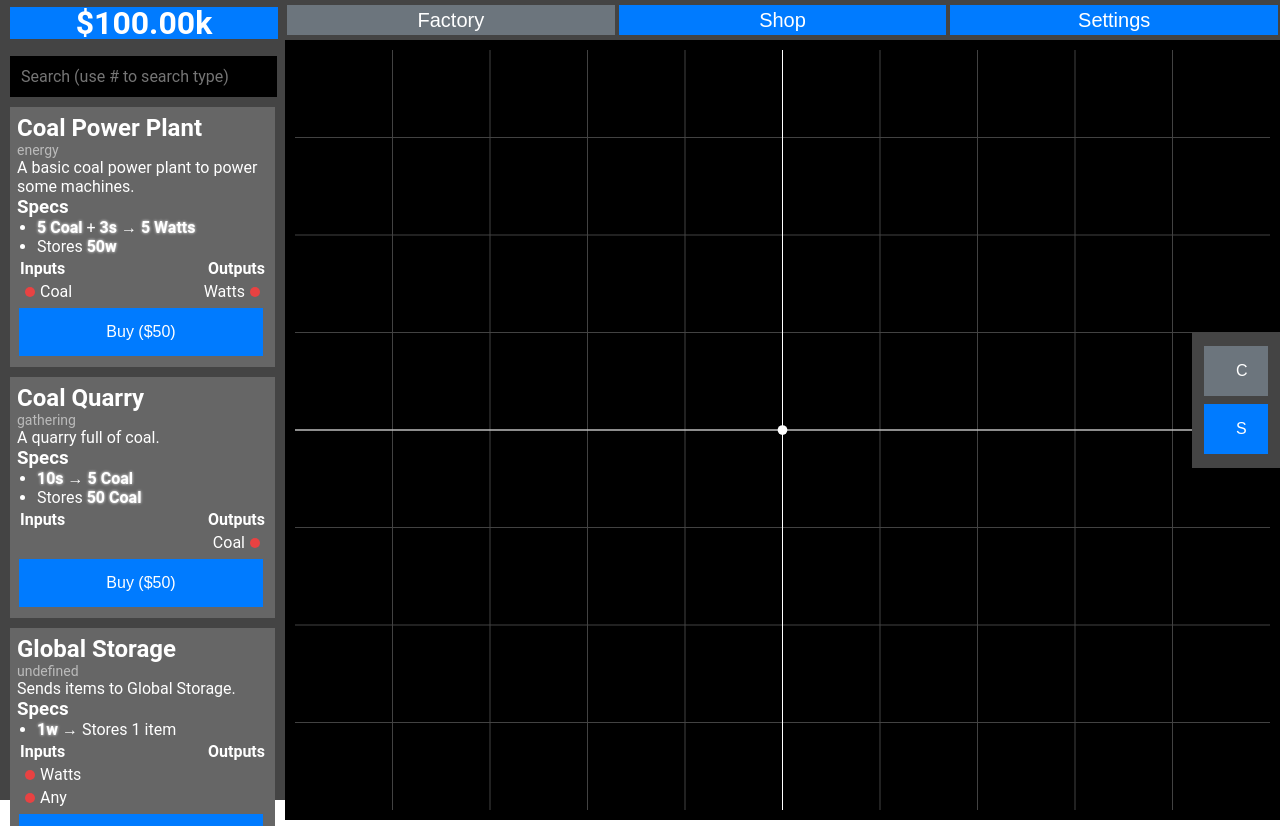
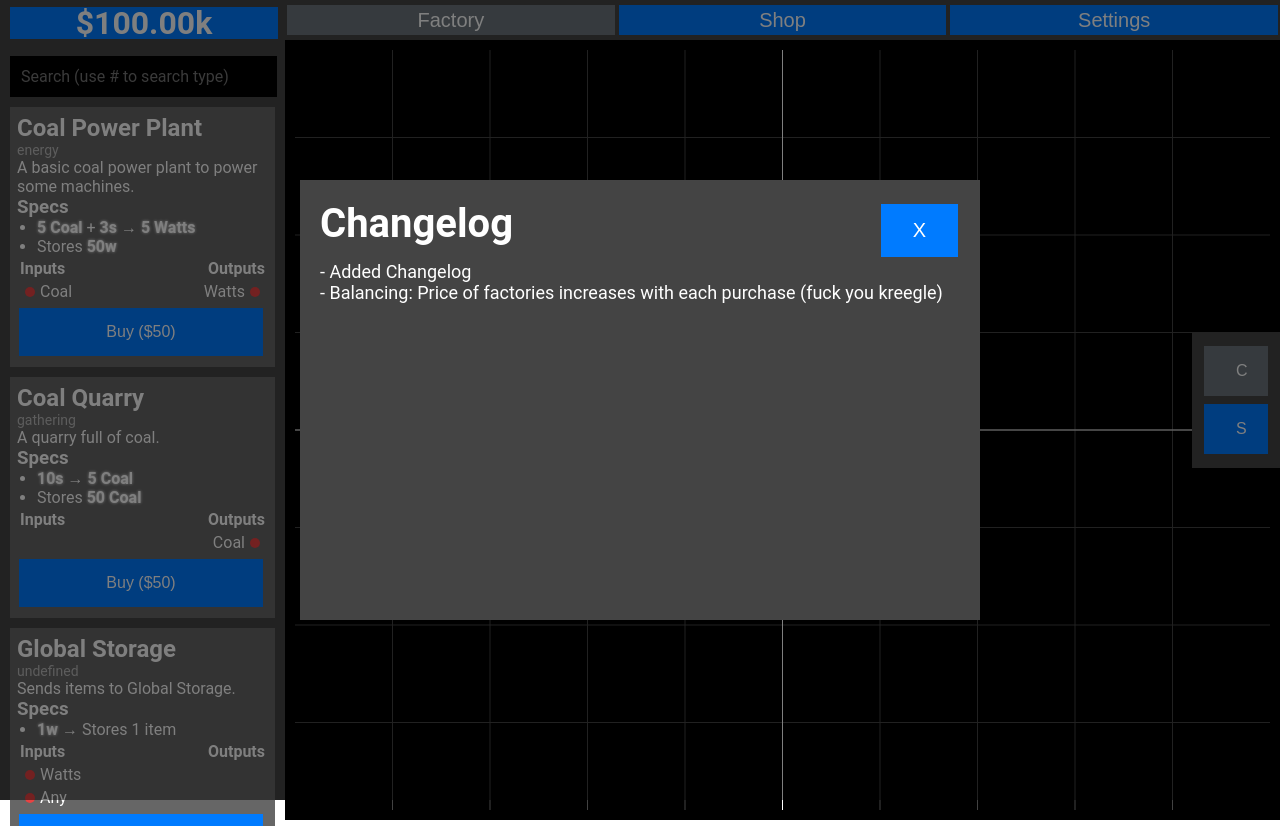
Before and after one commit to MrDiamondDog/factory-game, a website built with webpack: page public/index.html in a window 1280 px wide. Built offline with nearby package versions, Linux system fonts and the light colour scheme.

Commit message:
changelog

```diff
--- a/public/index.html
+++ b/public/index.html
@@ -51,6 +51,15 @@
             <button id="tool-cursor" data-tool="Cursor">C</button>
             <button id="tool-select" data-tool="Select">S</button>
         </div>
+        <div id="changelog">
+            <div id="changelog-content">
+                <div id="changelog-header">
+                    <h1 id="changelog-title">Changelog</h1>
+                    <button id="changelog-close">X</button>
+                </div>
+                <div id="changelog-stuff">- added changelog</div>
+            </div>
+        </div>
     </body>
     <script src="dist/bundle.js"></script>
 </html>
--- a/public/styles/page.css
+++ b/public/styles/page.css
@@ -279,3 +279,47 @@ strong {
         background-color: var(--button-secondary);
     }
 }
+
+#changelog {
+    position: absolute;
+    top: 50%;
+    left: 50%;
+    transform: translate(-50%, -50%);
+    width: 100%;
+    height: 100%;
+    background-color: rgba(0, 0, 0, 0.5);
+    z-index: 10;
+    display: none;
+
+    & #changelog-content {
+        position: absolute;
+        top: 50%;
+        left: 50%;
+        transform: translate(-50%, -50%);
+        width: 50%;
+        height: 50%;
+        background-color: var(--bg-secondary);
+        padding: 20px;
+        overflow-y: auto !important;
+        z-index: 11;
+
+        & #changelog-header {
+            display: flex;
+            flex-direction: row;
+            justify-content: space-between;
+
+            & #changelog-title {
+                font-size: 40px;
+            }
+
+            & #changelog-close {
+                font-size: 20px;
+                cursor: pointer;
+            }
+        }
+
+        & #changelog-stuff {
+            font-size: 18px;
+        }
+    }
+}
--- a/public/version.json
+++ b/public/version.json
@@ -1,3 +1,7 @@
 {
-    "version": "0.1"
+    "version": "0.2",
+    "changelog": [
+        "Added Changelog",
+        "Balancing: Price of factories increases with each purchase (fuck you kreegle)"
+    ]
 }
--- a/src/constants.ts
+++ b/src/constants.ts
@@ -4,7 +4,21 @@ export const canvas = query<HTMLCanvasElement>("#factory canvas");
 
 export const ctx = canvas.getContext("2d")!;
 
-export const version = await fetch("version.json").then(res => res.json()).then(json => json.version);
+export const { version, changelog } = await fetch("version.json")
+    .then(res => res.json())
+    .then(json => ({ version: json.version as string, changelog: json.changelog as string[] }));
+
+const lastVersion = window.localStorage.getItem("last-version");
+if (lastVersion !== version) {
+    const changelogElem = query("#changelog");
+    changelogElem.style.display = "block";
+
+    query<HTMLButtonElement>("#changelog-close").addEventListener("click", () => {
+        changelogElem.style.display = "none";
+    });
+
+    query("#changelog-stuff").innerHTML = changelog.map(line => `- ${line}`).join("<br>");
+}
 
 export function getColor(name: string) {
     return getComputedStyle(document.documentElement).getPropertyValue(`--${name}`);
--- a/src/objects/loader.ts
+++ b/src/objects/loader.ts
@@ -192,6 +192,7 @@ export function save() {
     const b64 = btoa(json);
 
     window.localStorage.setItem("save", b64);
+    window.localStorage.setItem("last-version", version);
 }
 
 export function load(data: ExportedData) {
--- a/src/objects/node.ts
+++ b/src/objects/node.ts
@@ -188,7 +188,7 @@ export function nodeInit(self: NodeOptions) {
             if (money < self.cost) return;
             setMoney(money - self.cost);
 
-            // up the price to balance the economy
+            // up the price to balance the economy (fuck you kreegle)
             if (self.cost < 200) self.cost = Math.round(self.cost * 2);
             if (self.cost < 500) self.cost = Math.round(self.cost * 1.5);
             else self.cost = Math.round(self.cost * 1.2);
```
